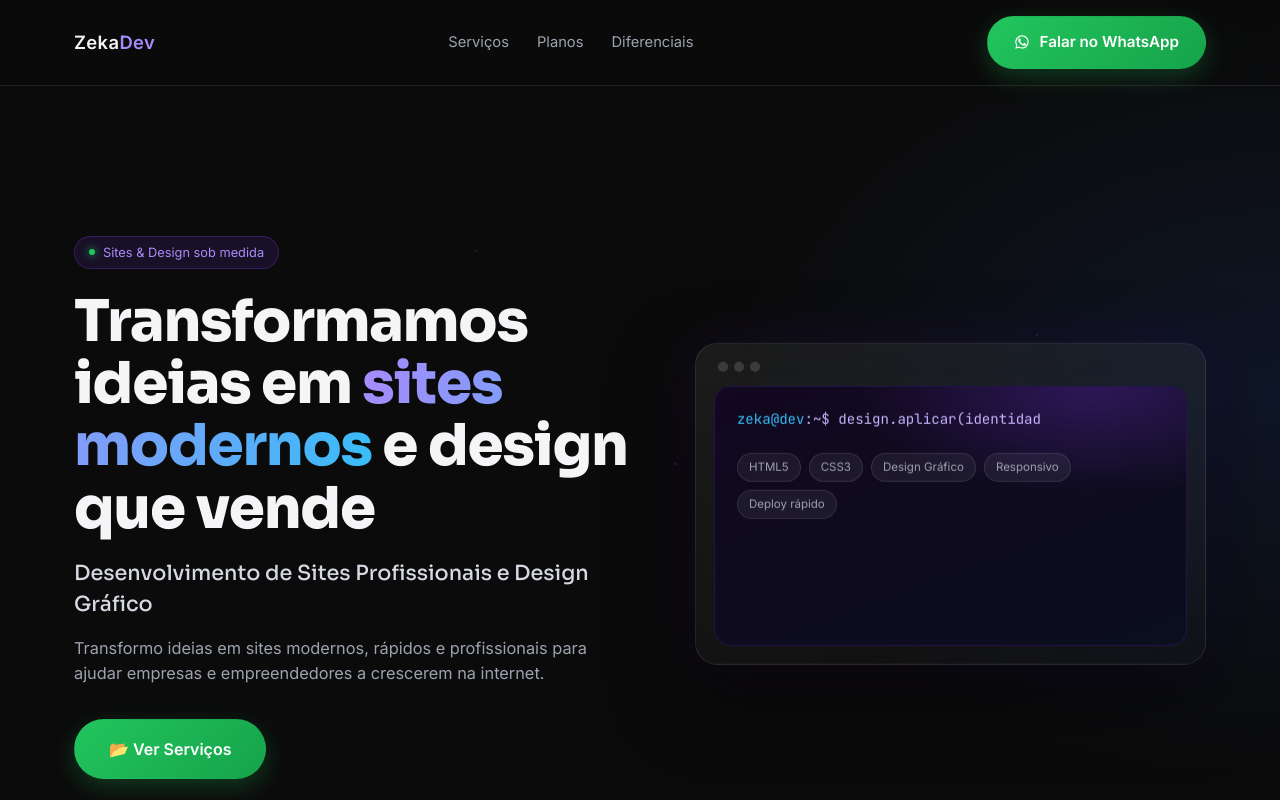
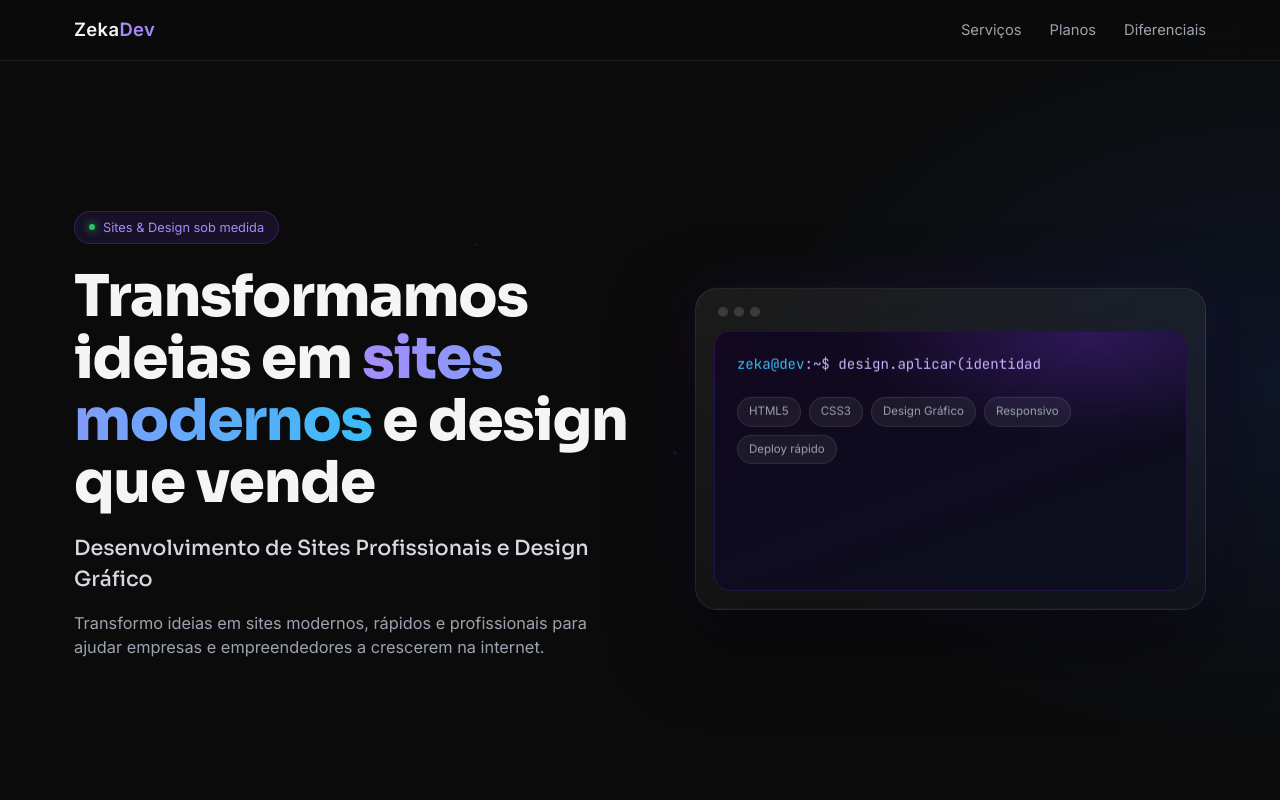
Before and after one commit to zekkadev-hub/zekadev, a plain HTML site: page index.html in a window 1280 px wide. Shown: the top 800 px of the page. Drawn offline with Linux system fonts and the light colour scheme.

Commit message:
Add files via upload

```diff
--- a/index.html
+++ b/index.html
@@ -376,10 +376,6 @@
       <a href="#planos">Planos</a>
       <a href="#diferenciais">Diferenciais</a>
     </div>
-    <a class="btn btn-primary nav-cta" id="wa-nav" href="#" target="_blank" rel="noopener">
-      <svg width="16" height="16" viewBox="0 0 24 24" fill="currentColor" aria-hidden="true"><path d="M17.5 14.4c-.3-.1-1.7-.8-1.9-.9-.3-.1-.5-.1-.7.1-.2.3-.8.9-.9 1.1-.2.2-.3.2-.6.1-.3-.1-1.2-.4-2.3-1.4-.9-.8-1.4-1.7-1.6-2-.2-.3 0-.5.1-.6.1-.1.3-.3.4-.5.1-.1.2-.3.3-.5.1-.2 0-.4 0-.5-.1-.1-.7-1.6-.9-2.2-.2-.6-.5-.5-.7-.5h-.6c-.2 0-.5.1-.8.4-.3.3-1 1-1 2.4s1.1 2.8 1.2 3c.1.2 2.2 3.3 5.2 4.6.7.3 1.3.5 1.8.6.7.2 1.4.2 1.9.1.6-.1 1.7-.7 2-1.4.2-.7.2-1.2.2-1.4-.1-.1-.3-.2-.6-.3z"/><path d="M12 2C6.5 2 2 6.5 2 12c0 1.8.5 3.5 1.3 5L2 22l5.2-1.3c1.4.8 3.1 1.2 4.8 1.2 5.5 0 10-4.5 10-10S17.5 2 12 2zm0 18.2c-1.6 0-3.1-.4-4.4-1.2l-.3-.2-3.1.8.8-3-.2-.3C4 14.9 3.6 13.5 3.6 12c0-4.6 3.8-8.4 8.4-8.4s8.4 3.8 8.4 8.4-3.8 8.2-8.4 8.2z"/></svg>
-      Falar no WhatsApp
-    </a>
   </nav>
 </header>
 
@@ -390,9 +386,6 @@
       <h1>Transformamos ideias em <span class="grad">sites modernos</span> e design que vende</h1>
       <h2>Desenvolvimento de Sites Profissionais e Design Gráfico</h2>
       <p class="desc">Transformo ideias em sites modernos, rápidos e profissionais para ajudar empresas e empreendedores a crescerem na internet.</p>
-      <div class="hero-actions">
-        <a class="btn btn-primary btn-lg" href="#servicos">📂 Ver Serviços</a>
-      </div>
     </div>
 
     <div class="device reveal">
@@ -543,7 +536,7 @@
         <svg width="16" height="16" viewBox="0 0 24 24" fill="currentColor" aria-hidden="true"><path d="M17.5 14.4c-.3-.1-1.7-.8-1.9-.9-.3-.1-.5-.1-.7.1-.2.3-.8.9-.9 1.1-.2.2-.3.2-.6.1-.3-.1-1.2-.4-2.3-1.4-.9-.8-1.4-1.7-1.6-2-.2-.3 0-.5.1-.6.1-.1.3-.3.4-.5.1-.1.2-.3.3-.5.1-.2 0-.4 0-.5-.1-.1-.7-1.6-.9-2.2-.2-.6-.5-.5-.7-.5h-.6c-.2 0-.5.1-.8.4-.3.3-1 1-1 2.4s1.1 2.8 1.2 3c.1.2 2.2 3.3 5.2 4.6.7.3 1.3.5 1.8.6.7.2 1.4.2 1.9.1.6-.1 1.7-.7 2-1.4.2-.7.2-1.2.2-1.4-.1-.1-.3-.2-.6-.3z"/><path d="M12 2C6.5 2 2 6.5 2 12c0 1.8.5 3.5 1.3 5L2 22l5.2-1.3c1.4.8 3.1 1.2 4.8 1.2 5.5 0 10-4.5 10-10S17.5 2 12 2zm0 18.2c-1.6 0-3.1-.4-4.4-1.2l-.3-.2-3.1.8.8-3-.2-.3C4 14.9 3.6 13.5 3.6 12c0-4.6 3.8-8.4 8.4-8.4s8.4 3.8 8.4 8.4-3.8 8.2-8.4 8.2z"/></svg>
         Falar no WhatsApp
       </a>
-      <a class="btn btn-instagram" href="https://www.instagram.com/zeka.kk?igsh=YTZvaXJmc2VpM3ow" target="_blank" rel="noopener" aria-label="Instagram da Zeka Dev">
+      <a class="btn btn-instagram" href="https://www.instagram.com/zekka.dev?igsh=NHhjbmw3aG96MDFh" target="_blank" rel="noopener" aria-label="Instagram da Zeka Dev">
         <svg width="18" height="18" viewBox="0 0 24 24" fill="none" aria-hidden="true">
           <rect x="2.5" y="2.5" width="19" height="19" rx="5.5" stroke="currentColor" stroke-width="1.8"/>
           <circle cx="12" cy="12" r="4.3" stroke="currentColor" stroke-width="1.8"/>
```
